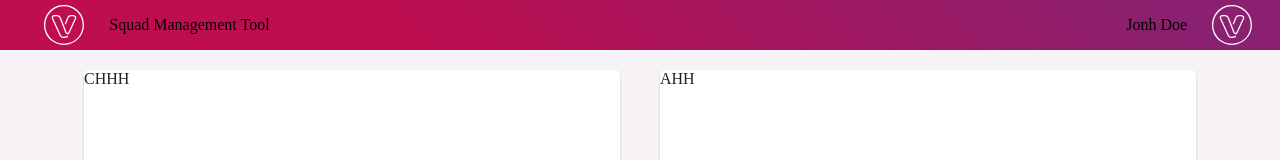
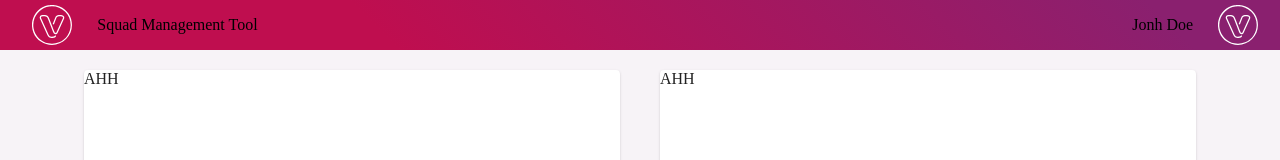
Before and after one commit to santanalc/Squad-Management, a React (Create React App) app in the folder squad-management-app/: page / in a window 1280 px wide. Shown: the top 160 px of the page. Built offline with nearby package versions, Linux system fonts and the light colour scheme.

Commit message:
feat: Mudando estilização do Material para emotion/core

```diff
--- a/squad-management-app/src/views/Panel/Panel.tsx
+++ b/squad-management-app/src/views/Panel/Panel.tsx
@@ -1,30 +1,40 @@
-import React from "react";
-import { useStyles } from "./styles";
+/** @jsx jsx */
+import { jsx } from "@emotion/core";
 import VenturusLogo from "../../images/venturus-logo.svg";
-import { Paper, Grid } from "@material-ui/core";
+import { Paper } from "@material-ui/core";
+import TeamTable from "./components/TeamTable/TeamTable";
+import {
+  root,
+  nav,
+  leftBlock,
+  logo,
+  rigthBlock,
+  container,
+  leftArea,
+  rightArea,
+  paper,
+} from "./styles";
 
 function Panel() {
-  const classes = useStyles();
-
   return (
-    <div className={classes.root}>
-      <nav className={classes.nav}>
-        <span className={classes.leftBlock}>
-          <img alt="Logo" src={VenturusLogo} className={classes.logo} />
+    <div css={root}>
+      <nav css={nav}>
+        <span css={leftBlock}>
+          <img alt="Logo" src={VenturusLogo} css={logo} />
           <p> Squad Management Tool</p>
         </span>
-        <span className={classes.rigthBlock}>
+        <span css={rigthBlock}>
           <p>Jonh Doe</p>
-          <img alt="Logo" src={VenturusLogo} className={classes.logo} />
+          <img alt="Logo" src={VenturusLogo} css={logo} />
         </span>
       </nav>
-      <div className={classes.container}>
-        <div className={classes.leftArea}>
-          <Paper className={classes.paper}>CHHH</Paper>
+      <div css={container}>
+        <div css={leftArea}>
+          <TeamTable />
         </div>
-        <div className={classes.rightArea}>
-          <Paper className={classes.paper}>AHH</Paper>
-          <Paper className={classes.paper} style={{ marginBottom: "40px" }}>
+        <div css={rightArea}>
+          <Paper css={paper}>AHH</Paper>
+          <Paper css={paper} style={{ marginBottom: "40px" }}>
             BHHH
           </Paper>
         </div>
--- /dev/null
+++ b/squad-management-app/src/views/Panel/components/TeamTable/TeamTable.tsx
@@ -0,0 +1,10 @@
+/** @jsx jsx */
+import { jsx } from "@emotion/core";
+import { paper } from "../../styles";
+import { Paper } from "@material-ui/core";
+
+function TeamTable() {
+  return <Paper css={paper}>AHH</Paper>;
+}
+
+export default TeamTable;
--- /dev/null
+++ b/squad-management-app/src/views/Panel/components/TeamTable/styles.ts
@@ -0,0 +1,13 @@
+/** @jsx jsx */
+import { jsx, css } from "@emotion/core";
+import styled from "@emotion/styled";
+
+export const root = css`
+  background-color: #f7f3f7;
+  width: 100%;
+  height: 100%;
+  display: flex;
+  flex-direction: column;
+  align-items: center;
+  overflow-x: hidden;
+`;
--- a/squad-management-app/src/views/Panel/styles.ts
+++ b/squad-management-app/src/views/Panel/styles.ts
@@ -1,74 +1,79 @@
-import { makeStyles, Theme } from "@material-ui/core/styles";
-import { Height } from "@material-ui/icons";
+/** @jsx jsx */
+import { css } from "@emotion/core";
 
-export const useStyles = makeStyles((theme: Theme) => ({
-  root: {
-    backgroundColor: "#F7F3F7",
-    width: "100%",
-    height: "100%",
-    display: "flex",
-    flexDirection: "column",
-    alignItems: "center",
-    overflowX: "hidden",
-  },
-  nav: {
-    position: "fixed",
-    top: "0",
-    left: "0",
-    height: "50px",
-    width: "100%",
-    display: "flex",
-    justifyContent: "space-between",
-    alignItems: "center",
-    background: "linear-gradient(45deg, #BF0E4F 30%, #8A206F 90%)",
-  },
-  logo: {
-    height: "40px",
-    width: "40px",
-  },
-  leftBlock: {
-    display: "flex",
-    alignItems: "center",
-    justifyContent: "space-around",
-    width: "250px",
-    marginLeft: theme.spacing(4),
-  },
-  rigthBlock: {
-    display: "flex",
-    alignItems: "center",
-    justifyContent: "space-around",
-    width: "150px",
-    marginRight: theme.spacing(2),
-  },
-  container: {
-    display: "flex",
-    width: "90%",
-    maxWidth: "90%",
-    height: "100%",
-    flexWrap: "wrap",
-    justifyContent: "center",
-    alignItems: "center",
-    margin: "50px 0px 40px 0px",
-  },
-  paper: {
-    border: "30px",
-    width: "100%",
-    height: "100%",
-  },
+export const root = css`
+  background-color: #f7f3f7;
+  width: 100%;
+  height: 100%;
+  display: flex;
+  flex-direction: column;
+  align-items: center;
+  overflow-x: hidden;
+`;
 
-  leftArea: {
-    width: "100%",
-    height: "100%",
-    flex: "1 1 300px",
-    margin: "20px",
-  },
-  rightArea: {
-    width: "100%",
-    height: "100%",
-    flex: "1 1 300px",
-    margin: "20px",
-    display: "grid",
-    gridTemplateRows: "1fr 1fr",
-    gridRowGap: "40px",
-  },
-}));
+export const nav = css`
+  position: fixed;
+  top: 0;
+  left: 0;
+  height: 50px;
+  width: 100%;
+  display: flex;
+  justify-content: space-between;
+  align-items: center;
+  background: linear-gradient(45deg, #bf0e4f 30%, #8a206f 90%);
+`;
+
+export const logo = css`
+  height: 40px;
+  width: 40px;
+`;
+
+export const leftBlock = css`
+  display: flex;
+  align-items: center;
+  justify-content: space-around;
+  width: 250px;
+  margin-left: 20px;
+`;
+
+export const rigthBlock = css`
+  display: flex;
+  align-items: center;
+  justify-content: space-around;
+  width: 150px;
+  margin-right: 10px;
+`;
+
+export const container = css`
+  display: flex;
+  width: 90%;
+  max-width: 90%;
+  height: 100%;
+  flex-wrap: wrap;
+  justify-content: center;
+  align-items: center;
+  margin: 50px 0px 40px 0px;
+`;
+
+export const paper = css`
+  border: 30px;
+  width: 100%;
+  height: 100%;
+`;
+
+export const leftArea = css`
+  width: 100%;
+  height: 100%;
+  flex: 1 1 300px;
+  margin: 20px;
+`;
+
+export const rightArea = css`
+  width: 100%;
+  height: 100%;
+  flex: 1 1 300px;
+  margin: 20px;
+  display: grid;
+  grid-template-rows: 1fr 1fr;
+  grid-row-gap: 40px;
+`;
```
Also changed, not shown: squad-management-app/package.json (+6 -1 lines), 2 other files (tests, documents, lock files or other folders).
